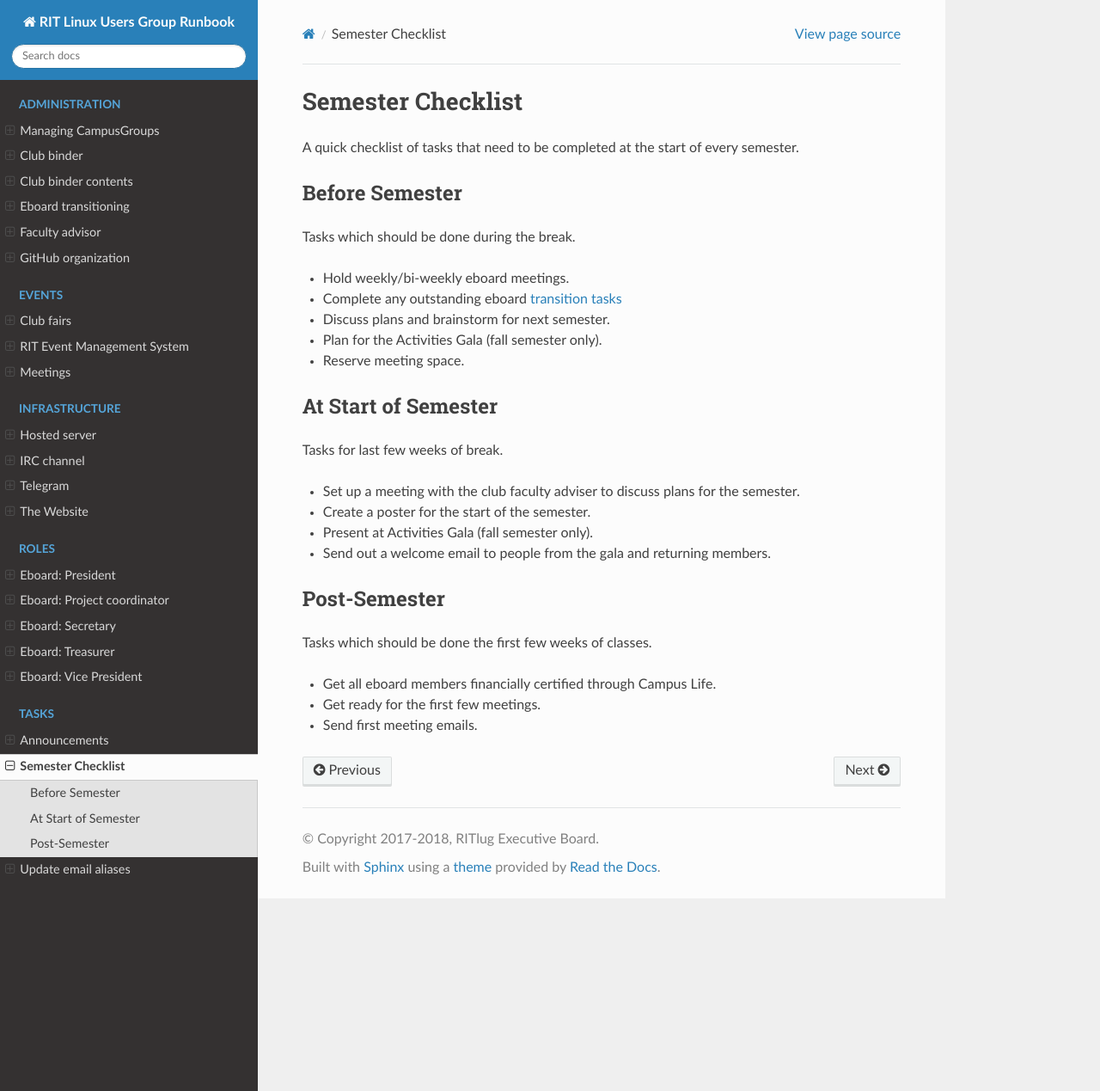
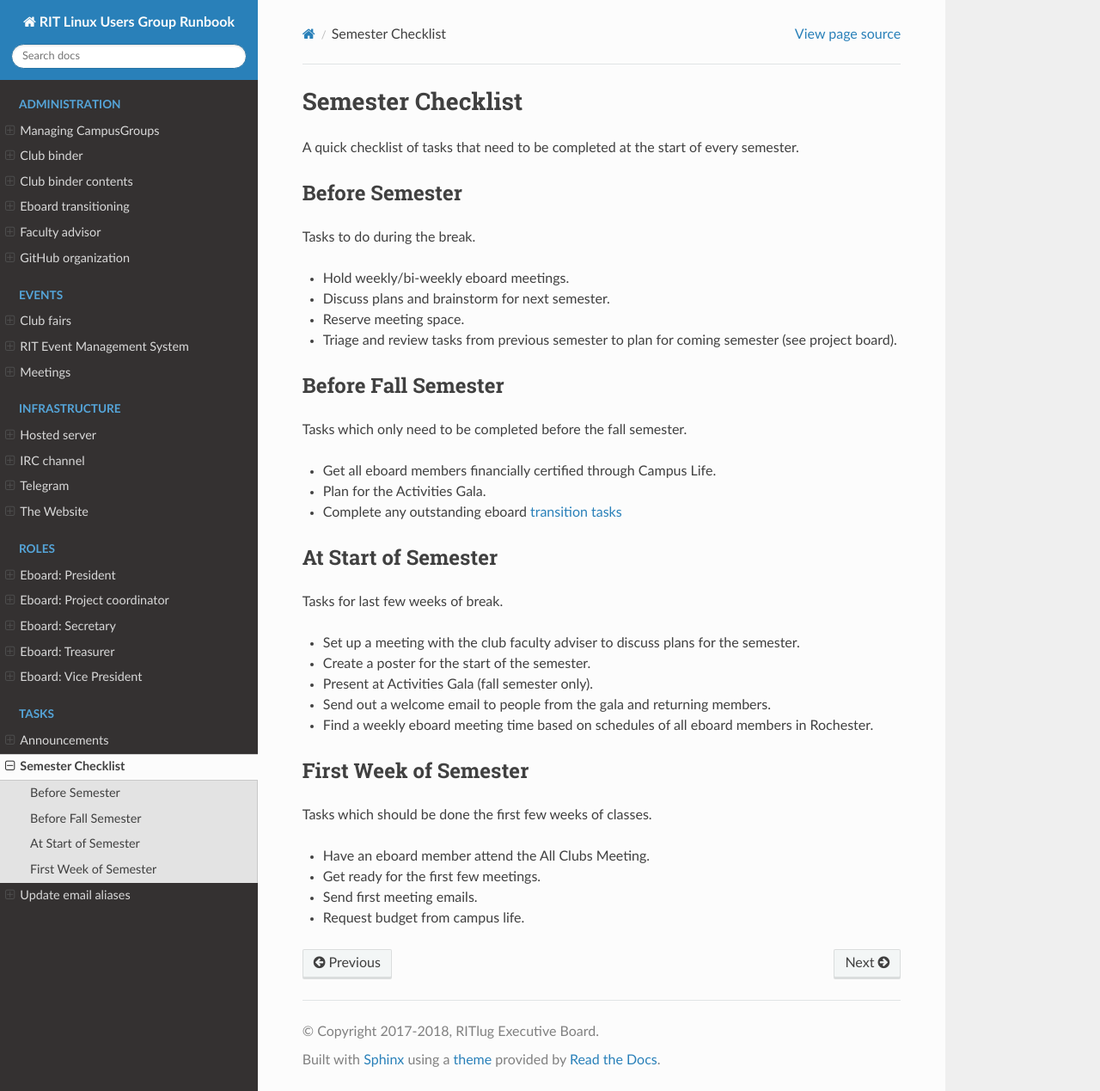
Before and after one commit to RITlug/runbook, a Sphinx documentation site: the page built from docs/tasks/semester-checklist.rst, in a window 1280 px wide and 1269 px high. Shown: the whole window at 86% size. Built offline with Sphinx 7.4.7 and the Read the Docs theme 2.0.0, drawn with Linux system fonts in a browser that asks for light colours; formulas are drawn with MathJax 3.

Commit message:
Made changes based on pull request reviews by Justin and Tim. Additionally, I added tasks such as attending the All Clubs Meeting. (closes #54)

```diff
--- a/docs/tasks/semester-checklist.rst
+++ b/docs/tasks/semester-checklist.rst
@@ -1,17 +1,23 @@
 Semester Checklist
 ==================
-
 A quick checklist of tasks that need to be completed at the start of every semester.
 
 Before Semester
 ---------------
-Tasks which should be done during the break.
+Tasks to do during the break.
 
 -  Hold weekly/bi-weekly eboard meetings.
+-  Discuss plans and brainstorm for next semester.
+-  Reserve meeting space.
+-  Triage and review tasks from previous semester to plan for coming semester (see project board).
+
+Before Fall Semester
+----------------------
+Tasks which only need to be completed before the fall semester.
+
+-  Get all eboard members financially certified through Campus Life.
+-  Plan for the Activities Gala.
 -  Complete any outstanding eboard :doc:`transition tasks <../administration/eboard-onboarding-offboarding>`
--  Discuss plans and brainstorm for next semester.
--  Plan for the Activities Gala (fall semester only).
--  Reserve meeting space.
 
 At Start of Semester
 --------------------
@@ -21,11 +27,13 @@ Tasks for last few weeks of break.
 -  Create a poster for the start of the semester.
 -  Present at Activities Gala (fall semester only).
 -  Send out a welcome email to people from the gala and returning members.
+-  Find a weekly eboard meeting time based on schedules of all eboard members in Rochester.
 
-Post-Semester
--------------
+First Week of Semester
+----------------------
 Tasks which should be done the first few weeks of classes.
 
--  Get all eboard members financially certified through Campus Life.
+-  Have an eboard member attend the All Clubs Meeting.
 -  Get ready for the first few meetings.
 -  Send first meeting emails.
+-  Request budget from campus life.
```
